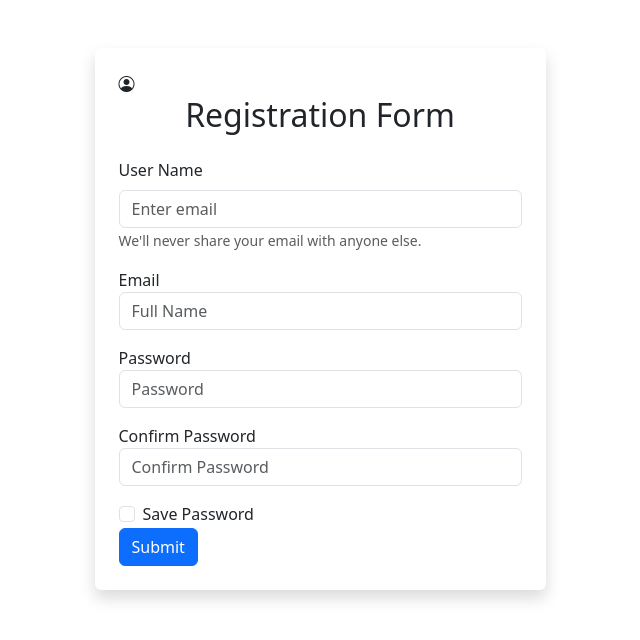
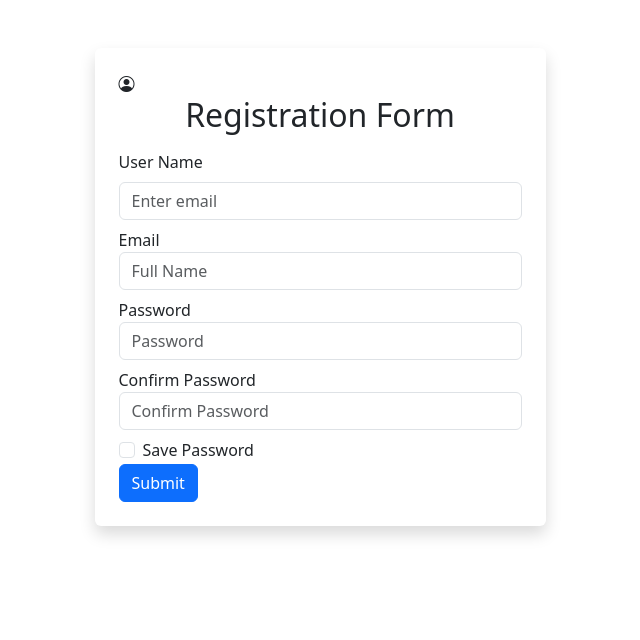
Before and after one commit to voltaire-rabino00/E-Commerce-Web, a PHP site: page /view.php in a window 1280 px wide. Shown: the top 640 px of the page, without its empty margins (320-960 px from the left). Run offline with PHP 8.4, Linux system fonts and the light colour scheme.

Commit message:
initial Commit

```diff
--- a/user/views/view.php
+++ b/user/views/view.php
@@ -3,7 +3,6 @@
 
 <!DOCTYPE html>
 <html lang="en">
-
 <head>
     <meta charset="UTF-8">
     <meta name="viewport" content="width=device-width, initial-scale=1.0">
@@ -26,8 +25,8 @@
         <div class="user-icon">
             <i class="bi bi-person-circle"></i>
         </div>
-        <h2 class="mb-4 text-center">Registration Form</h2>
-        <div class="mb-3">
+        <h2 class="mb-3 text-center">Registration Form</h2>
+        <div class="mb-2">
             <label for="InputUsername1"
                    class="form-label" >User Name</label>
             <input type="text"
@@ -35,10 +34,9 @@
                    id="username"
                    name="username"
                    placeholder="Enter email">
-            <small id="emailHelp" class="form-text text-muted">We'll never share your email with anyone else.</small>
         </div>
 
-        <div class="mb-3">
+        <div class="mb-2">
             <label for="InputEmail1">Email</label>
             <input type="text"
                    class="form-control"
@@ -47,7 +45,7 @@
                    placeholder="Full Name">
         </div>
 
-        <div class="mb-3">
+        <div class="mb-2">
             <label for="InputPassword1">Password</label>
             <input type="password"
                    class="form-control"
@@ -56,7 +54,7 @@
                    placeholder="Password">
         </div>
 
-        <div class="mb-3">
+        <div class="mb-2">
             <label for="InputConfirmPassword1">Confirm Password</label>
             <input type="password"
                    class="form-control"
```
Also changed, not shown: user/models/User.php (+8 -0 lines).
